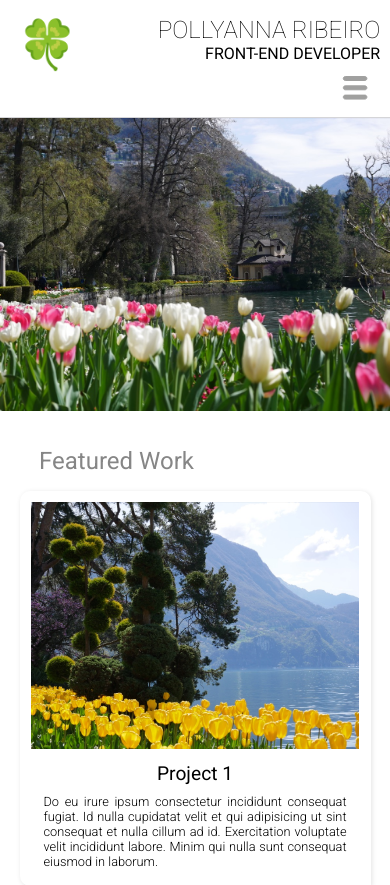
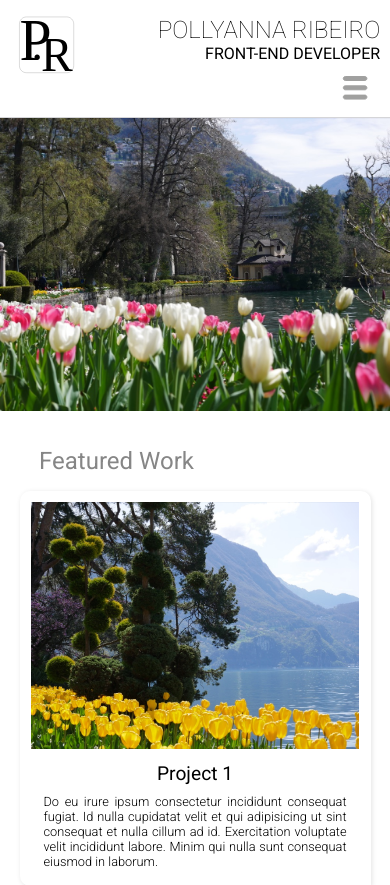
Before and after one commit to PollyannaRibeiro/udacity-project1, a plain HTML site: page index.html in a window 390 px wide. Shown: the top 885 px of the page. Drawn offline with Linux system fonts and the light colour scheme; a web font is replaced by a local one.

Commit message:
- logo inserted

```diff
--- a/css/responsive.css
+++ b/css/responsive.css
@@ -23,6 +23,10 @@
 
     #logo{
         font-size: 3em;
+    }
+
+    #logo img{
+        width: 1.2em;
     }
 
     #nav-info{
--- a/css/style.css
+++ b/css/style.css
@@ -41,8 +41,12 @@ p{
 /* Header */
 
 #logo{
-    font-size: 5em;
+    font-size: 1em;
     padding-left: 10%;
+}
+
+#logo img{
+    width: 5em;
 }
 
 #nav-info ul li{
--- a/index.html
+++ b/index.html
@@ -20,7 +20,7 @@
     <header>
         <nav class="row" id="nav-row">
             <div class="col-3" id="logo">
-                🍀  <!-- temporary logo-->
+                <img src="img/icons/logo.svg" alt="logo website">
             </div>
 
             <div class="col-9" id="nav-info">
```
Also changed, not shown: img/icons/logo.svg (added).
